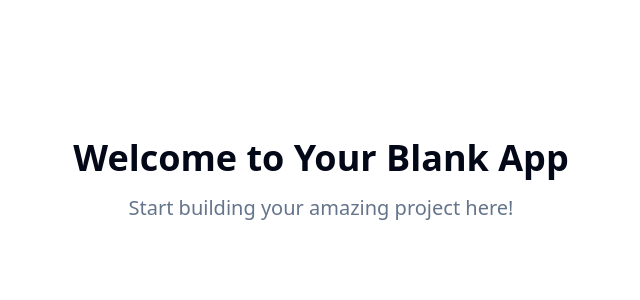
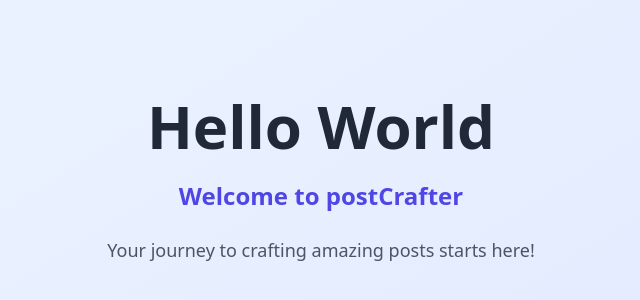
Before and after one commit to davidHarush/hello-world-crafter-page, a React (Vite) app: page / in a window 1280 px wide. Shown: the part 220-520 px from the top of the page, without its empty margins (319-959 px from the left). Built offline with nearby package versions, Linux system fonts and the light colour scheme.

Commit message:
Create Hello World page
Add a simple Hello World page to the project.

```diff
--- a/index.html
+++ b/index.html
@@ -1,14 +1,15 @@
+
 <!DOCTYPE html>
 <html lang="en">
   <head>
     <meta charset="UTF-8" />
     <meta name="viewport" content="width=device-width, initial-scale=1.0" />
-    <title>hello-world-crafter-page</title>
-    <meta name="description" content="Lovable Generated Project" />
+    <title>postCrafter</title>
+    <meta name="description" content="postCrafter - Craft amazing posts with ease" />
     <meta name="author" content="Lovable" />
 
-    <meta property="og:title" content="hello-world-crafter-page" />
-    <meta property="og:description" content="Lovable Generated Project" />
+    <meta property="og:title" content="postCrafter" />
+    <meta property="og:description" content="postCrafter - Craft amazing posts with ease" />
     <meta property="og:type" content="website" />
     <meta property="og:image" content="https://lovable.dev/opengraph-image-p98pqg.png" />
 
--- a/src/pages/Index.tsx
+++ b/src/pages/Index.tsx
@@ -1,11 +1,17 @@
-// Update this page (the content is just a fallback if you fail to update the page)
 
 const Index = () => {
   return (
-    <div className="min-h-screen flex items-center justify-center bg-background">
-      <div className="text-center">
-        <h1 className="text-4xl font-bold mb-4">Welcome to Your Blank App</h1>
-        <p className="text-xl text-muted-foreground">Start building your amazing project here!</p>
+    <div className="min-h-screen flex items-center justify-center bg-gradient-to-br from-blue-50 to-indigo-100">
+      <div className="text-center space-y-6 p-8">
+        <h1 className="text-6xl font-bold text-gray-800 mb-4">
+          Hello World
+        </h1>
+        <h2 className="text-2xl text-indigo-600 font-semibold">
+          Welcome to postCrafter
+        </h2>
+        <p className="text-lg text-gray-600 max-w-md mx-auto">
+          Your journey to crafting amazing posts starts here!
+        </p>
       </div>
     </div>
   );
```
